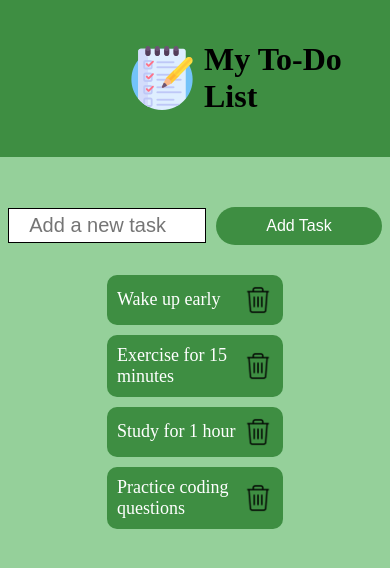
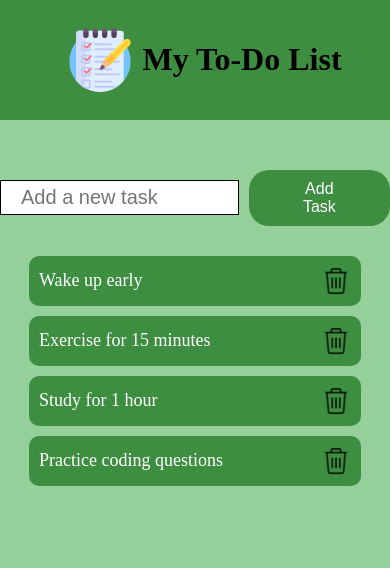
Before and after one commit to pranalipekhale13/To-Do-List, a plain HTML site: page index.html in a window 390 px wide. Drawn offline with Linux system fonts and the light colour scheme.

Commit message:
added media query

```diff
--- a/index.html
+++ b/index.html
@@ -65,6 +65,18 @@
             width: 30px;
             cursor: pointer;
         }
+        @media screen  and (max-width: 600px) {
+            #todo-input {
+                width: 80%;
+            }
+             .todo-item {
+                width: 80%;
+            }
+            .container-img {
+                margin-left: 20px;
+            }
+
+        }
         </style>
 </head>
 <body>
```
